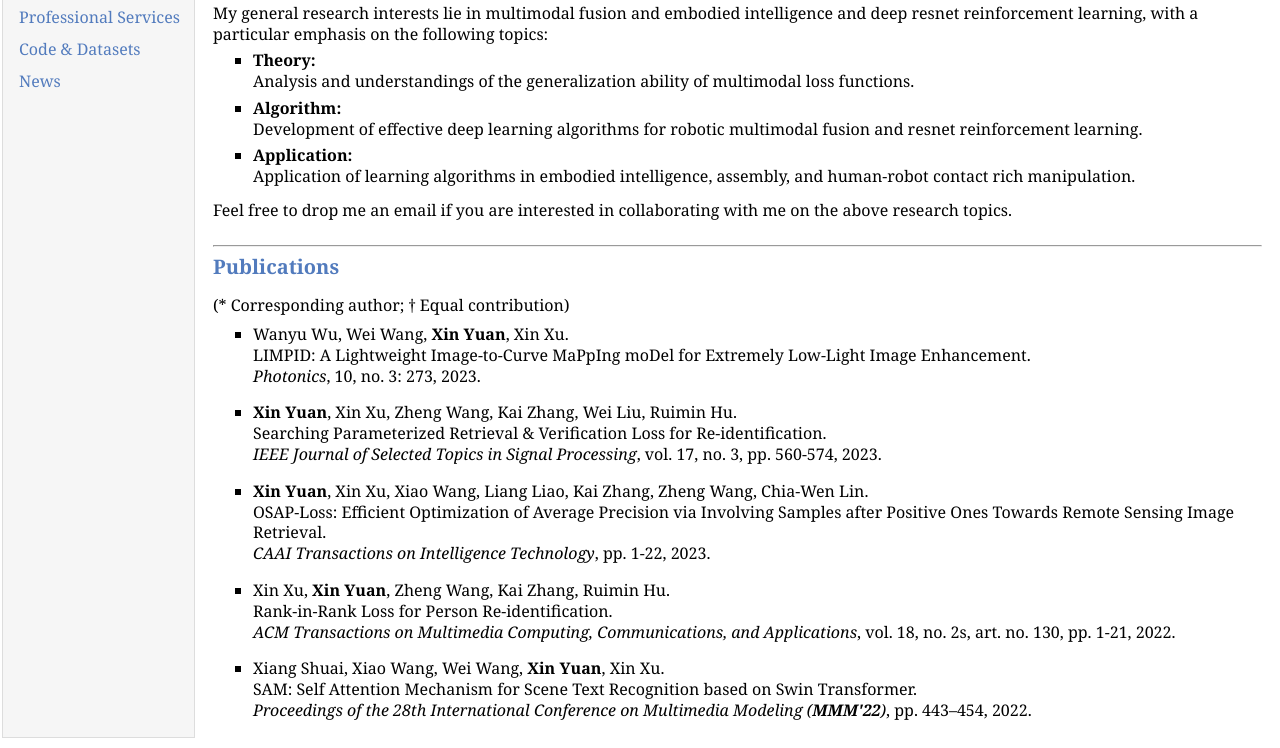
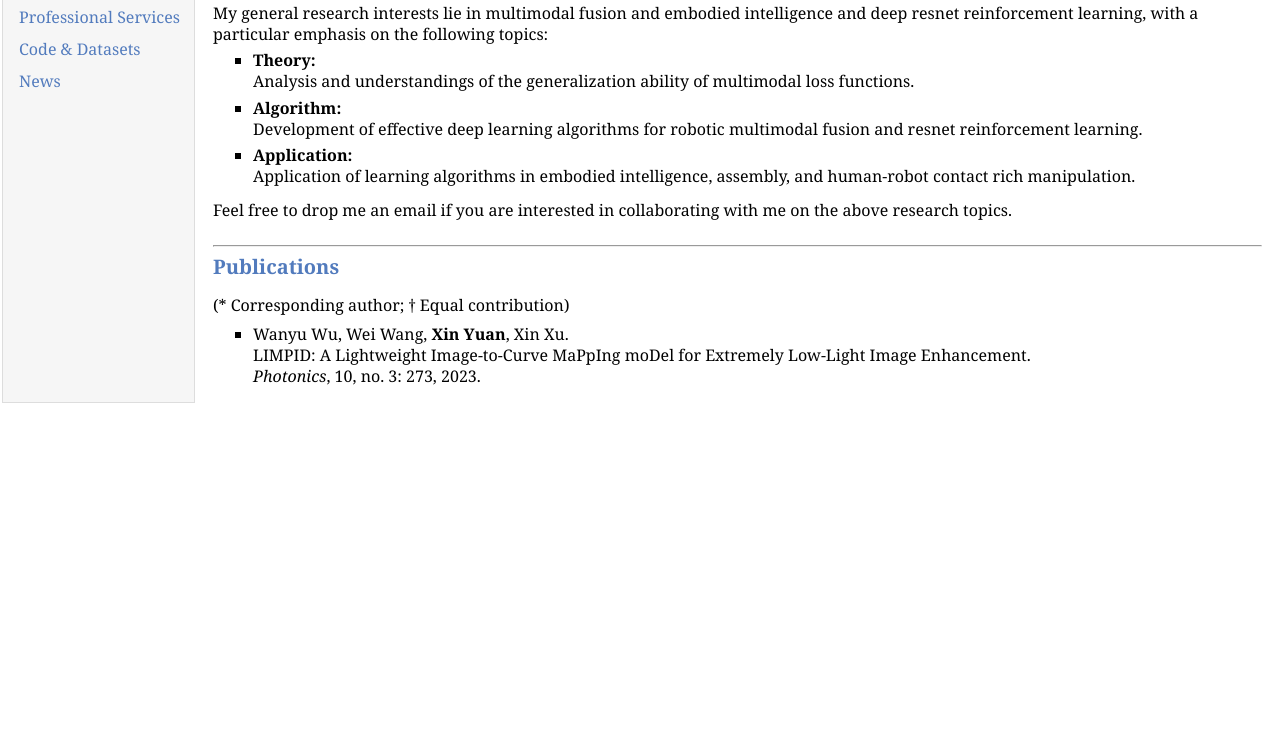
Before and after one commit to syc-hjy/syc-hjy.github.io, a plain HTML site: page research.html in a window 1280 px wide. Shown: the part 155-903 px from the top of the page. After the commit the page ends 800 px from the top, so only its background shows below. Drawn offline with Linux system fonts and the light colour scheme.

Commit message:
Update research.html

```diff
--- a/research.html
+++ b/research.html
@@ -46,7 +46,7 @@ Application of learning algorithms in embodied intelligence, assembly, and human
             LIMPID: A Lightweight Image-to-Curve MaPpIng moDel for Extremely Low-Light Image Enhancement.<br>
             <i>Photonics</i>, 10, no. 3: 273, 2023.<br>
         </p></li>
-	<li><p style="margin:15px 0">
+<!-- 	<li><p style="margin:15px 0">
 	    <b>Xin Yuan</b>, Xin Xu, Zheng Wang, Kai Zhang, Wei Liu, Ruimin Hu.<br>
             Searching Parameterized Retrieval & Verification Loss for Re-identification.<br>
             <i>IEEE Journal of Selected Topics in Signal Processing</i>, vol. 17, no. 3, pp. 560-574, 2023.<br>
@@ -65,7 +65,7 @@ Application of learning algorithms in embodied intelligence, assembly, and human
             Xiang Shuai, Xiao Wang, Wei Wang, <b>Xin Yuan</b>, Xin Xu.<br>
             SAM: Self Attention Mechanism for Scene Text Recognition based on Swin Transformer.<br>
 	    <i>Proceedings of the 28th International Conference on Multimedia Modeling (<b>MMM'22</b>)</i>, pp. 443–454, 2022.<br>
-         </p></li>
+         </p></li> -->
     </ul>
 
     </div>
```
